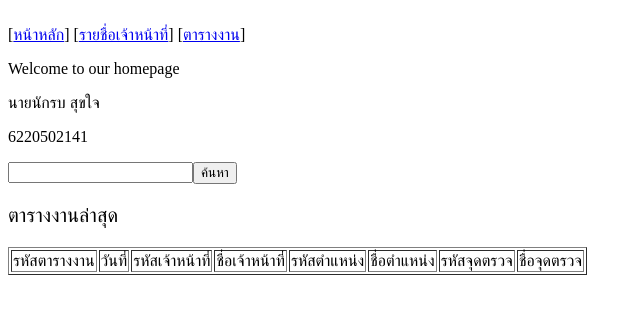
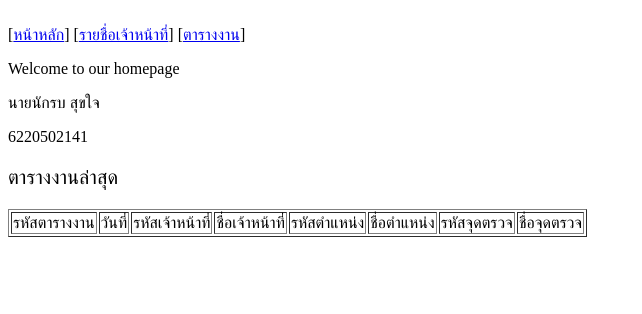
Before and after one commit to wisawachoti/ATK, a PHP site: page / in a window 1280 px wide. Shown: the top 314 px of the page, without its empty margins (0-642 px from the left). Run offline with PHP 8.4, Linux system fonts and the light colour scheme; data that the repository does not hold is empty; a stand-in replaces the project's code that opens the database connection.

Commit message:
Update home.php

```diff
--- a/views/pages/home.php
+++ b/views/pages/home.php
@@ -12,11 +12,7 @@
 <td>ชื่อตำแหน่ง</td>
 <td>รหัสจุดตรวจ</td>
 <td>ชื่อจุดตรวจ</td>
-<form method="get" action="">
-    <input type="text" name="key">
-    <input type="hidden" name="controller" value="pages"/>
-    <button type="submit" name="action" value="searchwsHome">ค้นหา</button>
-</form>
+
 <p style="font-size:20px;color:black;font-family:TH SarabunSPK">ตารางงานล่าสุด</p>
 <?php
     foreach($wsList as $wshome)
```
